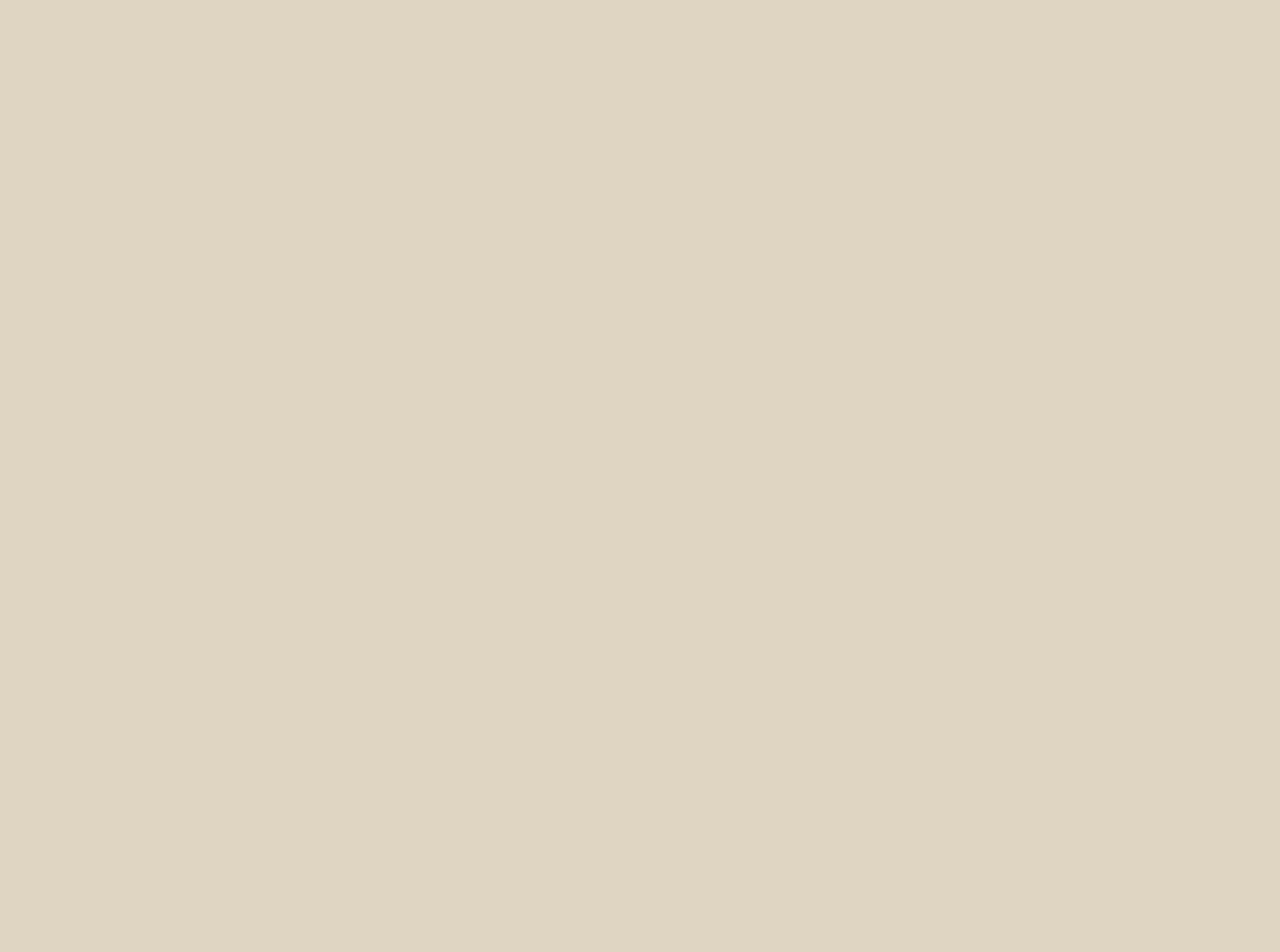
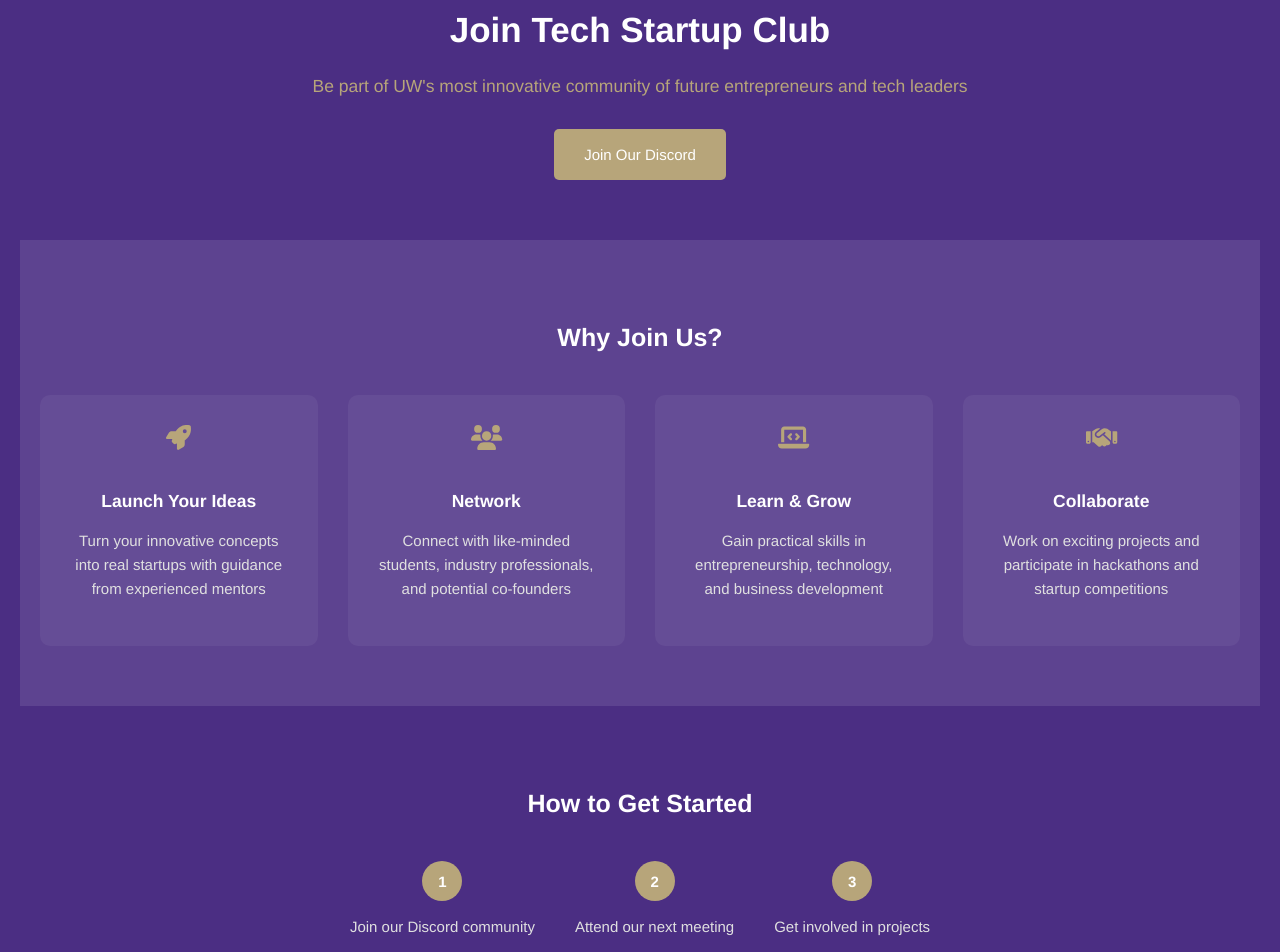
Before and after one commit to TechStartupClub/club-website, a React (Create React App) app: page /joinus in a window 1280 px wide. Before the commit this address had no page. Shown: the part 220-1172 px from the top of the page. Before the commit the page ends 800 px from the top, so only its background shows below. Built offline with nearby package versions, Linux system fonts and the light colour scheme.

Commit message:
feat: join page

```diff
--- a/public/index.html
+++ b/public/index.html
@@ -2,14 +2,14 @@
 <html lang="en">
   <head>
     <meta charset="utf-8" />
-    <link rel="icon" href="%PUBLIC_URL%/favicon.ico" />
+    <link rel="icon" href="%PUBLIC_URL%/favicon.png" />
     <meta name="viewport" content="width=device-width, initial-scale=1" />
     <meta name="theme-color" content="#000000" />
     <meta
       name="description"
       content="Web site created using create-react-app"
     />
-    <link rel="apple-touch-icon" href="%PUBLIC_URL%/logo192.png" />
+    <link rel="apple-touch-icon" href="%PUBLIC_URL%/favicon.png" />
     <!--
       manifest.json provides metadata used when your web app is installed on a
       user's mobile device or desktop. See https://developers.google.com/web/fundamentals/web-app-manifest/
--- a/src/App.js
+++ b/src/App.js
@@ -10,6 +10,7 @@ import About from './routes/About.js';
 import Contact from './routes/Contact.js'
 import UMarket from './routes/UMarket.js'
 import UWealth from './routes/UWealth.js'
+import JoinUs from './routes/JoinUs.js';
 
 function App() {
   return (
@@ -23,6 +24,7 @@ function App() {
       <Route path="/projects/UMarket" element={<UMarket />} />
       <Route path="/events" element={<Events />} />
       <Route path="/contact" element={<Contact />} />
+      <Route path="/joinus" element={<JoinUs />} />
    </Routes>
    </>
   );
--- a/src/components/Footer/index.js
+++ b/src/components/Footer/index.js
@@ -22,9 +22,6 @@ const Footer = () => {
                     <a href="https://discord.gg/SPJnwq5hPk" target="_blank" rel="noopener noreferrer">
                         <FontAwesomeIcon icon={faDiscord} />
                     </a>
-                    <a href="https://uwtechstartupclub.netlify.app/" target="_blank" rel="noopener noreferrer">
-                        <FontAwesomeIcon icon={faGlobe} />
-                    </a>
                 </div>
             </div>
             <div className="right-section">
--- a/src/components/Navbar/index.js
+++ b/src/components/Navbar/index.js
@@ -24,7 +24,7 @@ const NavBar = () => {
                 <NavLink exact="true" activeclassname="active" className="contact-link" to="/contact">
                     Contact
                 </NavLink>
-                <NavLink exact="true" activeclassname="active" className="contact-link" to="/contact">
+                <NavLink exact="true" activeclassname="active" className="contact-link" to="/joinus">
                     Join us
                 </NavLink>
             </nav>
--- a/src/routes/JoinUs.js
+++ b/src/routes/JoinUs.js
@@ -2,15 +2,75 @@ import React from 'react';
 import style from './style/joinus.module.scss';
 import NavBar from '../components/Navbar';
 import Footer from '../components/Footer';
-
+import { FontAwesomeIcon } from '@fortawesome/react-fontawesome';
+import { faRocket, faUsers, faLaptopCode, faHandshake } from '@fortawesome/free-solid-svg-icons';
 
 const JoinUs = () => {
     return (
         <>
             <NavBar />
+            <div className={style.container}>
+                <section className={style.hero}>
+                    <h1>Join Tech Startup Club</h1>
+                    <p>Be part of UW's most innovative community of future entrepreneurs and tech leaders</p>
+                    <a href="https://discord.gg/SPJnwq5hPk" target="_blank" rel="noopener noreferrer" className={style.cta}>
+                        Join Our Discord
+                    </a>
+                </section>
+
+                <section className={style.benefits}>
+                    <h2>Why Join Us?</h2>
+                    <div className={style.benefitsGrid}>
+                        <div className={style.benefitCard}>
+                            <FontAwesomeIcon icon={faRocket} className={style.icon} />
+                            <h3>Launch Your Ideas</h3>
+                            <p>Turn your innovative concepts into real startups with guidance from experienced mentors</p>
+                        </div>
+                        <div className={style.benefitCard}>
+                            <FontAwesomeIcon icon={faUsers} className={style.icon} />
+                            <h3>Network</h3>
+                            <p>Connect with like-minded students, industry professionals, and potential co-founders</p>
+                        </div>
+                        <div className={style.benefitCard}>
+                            <FontAwesomeIcon icon={faLaptopCode} className={style.icon} />
+                            <h3>Learn & Grow</h3>
+                            <p>Gain practical skills in entrepreneurship, technology, and business development</p>
+                        </div>
+                        <div className={style.benefitCard}>
+                            <FontAwesomeIcon icon={faHandshake} className={style.icon} />
+                            <h3>Collaborate</h3>
+                            <p>Work on exciting projects and participate in hackathons and startup competitions</p>
+                        </div>
+                    </div>
+                </section>
+
+                <section className={style.getStarted}>
+                    <h2>How to Get Started</h2>
+                    <div className={style.steps}>
+                        <div className={style.step}>
+                            <span className={style.stepNumber}>1</span>
+                            <p>Join our Discord community</p>
+                        </div>
+                        <div className={style.step}>
+                            <span className={style.stepNumber}>2</span>
+                            <p>Attend our next meeting</p>
+                        </div>
+                        <div className={style.step}>
+                            <span className={style.stepNumber}>3</span>
+                            <p>Get involved in projects</p>
+                        </div>
+                    </div>
+                    <div className={style.action}>
+                        <p>Ready to begin your entrepreneurial journey?</p>
+                        <a href="https://discord.gg/SPJnwq5hPk" target="_blank" rel="noopener noreferrer" className={style.cta}>
+                            Join Now
+                        </a>
+                    </div>
+                </section>
+            </div>
             <Footer />
         </>
-    )
-}
+    );
+};
 
-export default JoinUs
+export default JoinUs;
--- a/src/routes/style/joinus.module.scss
+++ b/src/routes/style/joinus.module.scss
@@ -0,0 +1,152 @@
+.container {
+    min-height: calc(100vh - 80px);
+    background-color: #4b2e83;
+    color: white;
+    padding: 40px 20px;
+}
+
+.hero {
+    text-align: center;
+    padding: 60px 20px;
+
+    h1 {
+        font-size: 3.5rem;
+        margin-bottom: 20px;
+        color: white;
+    }
+
+    p {
+        font-size: 1.75rem;
+        margin-bottom: 30px;
+        color: #b7a57a;
+    }
+}
+
+.cta {
+    display: inline-block;
+    padding: 15px 30px;
+    background-color: #b7a57a;
+    color: white;
+    text-decoration: none;
+    border-radius: 5px;
+    font-size: 1.5rem;
+    transition: all 0.3s ease;
+
+    &:hover {
+        background-color: darken(#b7a57a, 10%);
+        transform: translateY(-2px);
+    }
+}
+
+.benefits {
+    padding: 60px 20px;
+    background-color: rgba(255, 255, 255, 0.1);
+
+    h2 {
+        text-align: center;
+        font-size: 2.5rem;
+        margin-bottom: 40px;
+    }
+}
+
+.benefitsGrid {
+    display: grid;
+    grid-template-columns: repeat(auto-fit, minmax(250px, 1fr));
+    gap: 30px;
+    max-width: 1200px;
+    margin: 0 auto;
+}
+
+.benefitCard {
+    padding: 30px;
+    background-color: rgba(255, 255, 255, 0.05);
+    border-radius: 10px;
+    text-align: center;
+    transition: transform 0.3s ease;
+
+    &:hover {
+        transform: translateY(-5px);
+    }
+
+    .icon {
+        font-size: 2.5rem;
+        color: #b7a57a;
+        margin-bottom: 20px;
+    }
+
+    h3 {
+        font-size: 1.75rem;
+        margin-bottom: 15px;
+    }
+
+    p {
+        font-size: 1.5rem;
+        color: #e0e0e0;
+        line-height: 1.6;
+    }
+}
+
+.getStarted {
+    padding: 60px 20px;
+    text-align: center;
+
+    h2 {
+        font-size: 2.5rem;
+        margin-bottom: 40px;
+    }
+}
+
+.steps {
+    display: flex;
+    justify-content: center;
+    gap: 40px;
+    margin-bottom: 40px;
+    flex-wrap: wrap;
+}
+
+.step {
+    .stepNumber {
+        display: flex;
+        align-items: center;
+        justify-content: center;
+        width: 40px;
+        height: 40px;
+        background-color: #b7a57a;
+        border-radius: 50%;
+        margin: 0 auto 15px;
+        font-size: 1.5rem;
+        font-weight: bold;
+    }
+
+    p {
+        font-size: 1.5rem;
+        color: #e0e0e0;
+    }
+}
+
+.action {
+    margin-top: 40px;
+
+    p {
+        font-size: 1.5rem;
+        margin-bottom: 20px;
+        color: #b7a57a;
+    }
+}
+
+@media (max-width: 768px) {
+    .hero {
+        h1 {
+            font-size: 2.5rem;
+        }
+
+        p {
+            font-size: 1.5rem;
+        }
+    }
+
+    .steps {
+        flex-direction: column;
+        align-items: center;
+    }
+}
```
Also changed, not shown: public/favicon.png (added), 1 other file (tests, documents, lock files or other folders).
